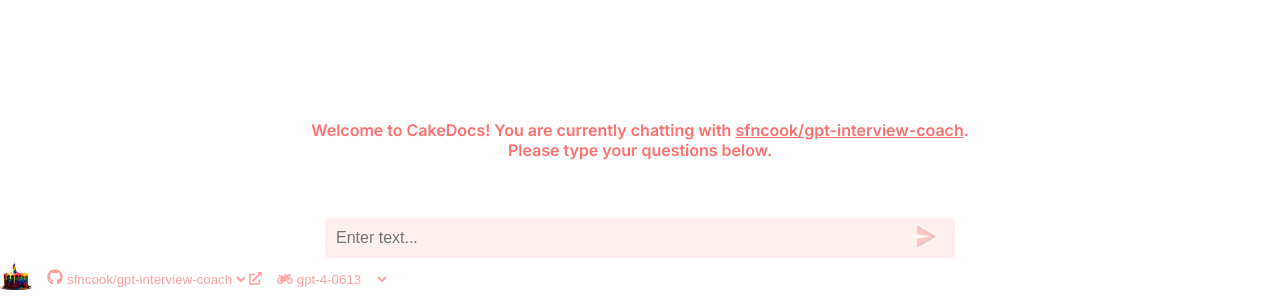
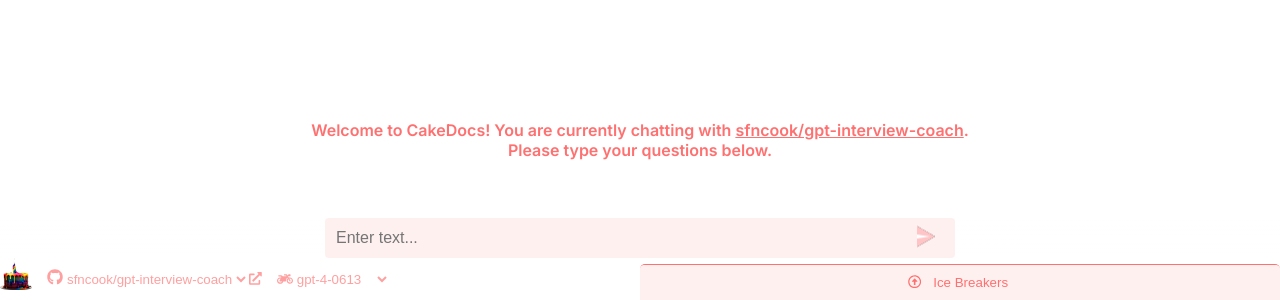
Before and after one commit to sfncook/cakedocs-web-ui, a Next.js app: page / in a window 1280 px wide. Shown: the part 500-800 px from the top of the page. Built offline with nearby package versions, Linux system fonts and the light colour scheme.

Commit message:
QuestionHintsDrawer

```diff
--- a/components/FooterContainer.js
+++ b/components/FooterContainer.js
@@ -8,6 +8,7 @@
 import { FaExternalLinkAlt } from 'react-icons/fa';
 import ModelSelect from "@/components/ModelSelect";
 import Drawer from "@/components/Drawer";
+import QuestionHintsDrawer from "@/components/QuestionHintsDrawer";
 
 export default function FooterContainer ({
     repos, setSelectedRepo, selectedRepo,
@@ -40,9 +41,7 @@
           </div>
 
           <div className={styles.footerRightContainer}>
-            {/*<PillButton text="Describe the system architecture" />*/}
-            {/*<PillButton text="Draw a sequence diagram of the API" />*/}
-            {/*<PillButton text="What does this application do?" />*/}
+            <QuestionHintsDrawer />
           </div>
         </div>
       </div>
--- /dev/null
+++ b/components/QuestionHintsDrawer.js
@@ -0,0 +1,30 @@
+import React, {useState} from 'react';
+import styles from '@/styles/QuestionHintsDrawer.module.css'
+import PillButton from "@/components/PillButton";
+import { FaRegArrowAltCircleUp, FaRegArrowAltCircleDown } from 'react-icons/fa';
+
+export default function QuestionHintsDrawer ({
+
+}) {
+    const [isOpen, setIsOpen] = useState(false)
+
+    const toggleOpen = () => {
+        setIsOpen(!isOpen)
+    }
+
+    const icon = isOpen ? <FaRegArrowAltCircleDown /> : <FaRegArrowAltCircleUp />
+
+    return (
+      <div className={`${styles.drawerContainer} ${isOpen && styles.open} ${!isOpen && styles.closed}`}>
+        <button className={styles.toggleButton} onClick={toggleOpen}>
+          {icon}
+          <span className={styles.toggleButtonTxt}>Ice Breakers</span>
+        </button>
+          <div className={styles.drawerContent}>
+            <PillButton text="Describe the system architecture." />
+            <PillButton text="How well written is the software?" />
+            <PillButton text="What does this application do?" />
+          </div>
+      </div>
+    );
+};
--- a/styles/FooterContainer.module.css
+++ b/styles/FooterContainer.module.css
@@ -26,6 +26,7 @@
 }
 
 .footerRightContainer {
+  width: 90%;
   display: flex;
   flex-direction: row;
   align-items: center;
--- /dev/null
+++ b/styles/QuestionHintsDrawer.module.css
@@ -0,0 +1,65 @@
+.drawerContainer {
+  position: fixed;
+  bottom: 0;
+  width: 50%;
+  overflow: hidden;
+  border-top-right-radius: 5px;
+  border-top-left-radius: 5px;
+  border-top: 1px solid #FF7070;
+  background-color: white;
+}
+
+.drawerContent {
+  display: none;
+  padding: 20px;
+}
+
+.toggleButton {
+  width: 100%;
+  textAlign: center;
+  padding: 10px;
+  background-color: #FFF0F0;
+  border: none;
+  cursor: pointer;
+  outline: none;
+  color: #FF7070;
+  display: flex;
+  flex-direction: row;
+  justify-content: center;
+}
+.toggleButton > * {
+  margin-left: 4px;
+  margin-right: 8px;
+}
+
+/* Styles for when the drawer is open */
+.drawerContainer.open {
+  transform: translateY(0);
+}
+
+.drawerContainer.closed {
+  transform: translateY(0);
+}
+
+.drawerContainer.open .drawerContent {
+  display: block;
+}
+
+.drawerContent :first-child {
+  margin-top: 0;
+}
+.drawerContent :last-child {
+  margin-bottom: 0;
+}
+.drawerContent > * {
+  margin-top: 20px;
+  margin-bottom: 20px;
+  margin-left: 0 !important;
+}
+
+/* Media query for desktop sized browsers */
+/*@media (min-width: 768px) {*/
+/*  .drawerContainer {*/
+/*    display: none;*/
+/*  }*/
+/*}*/
```
